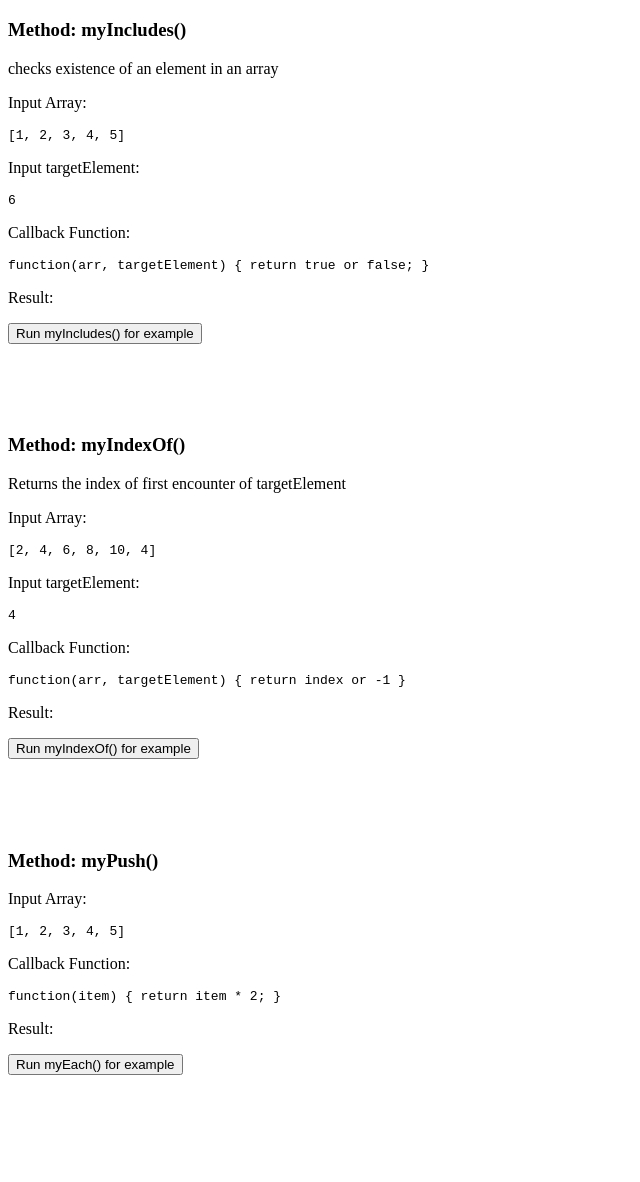
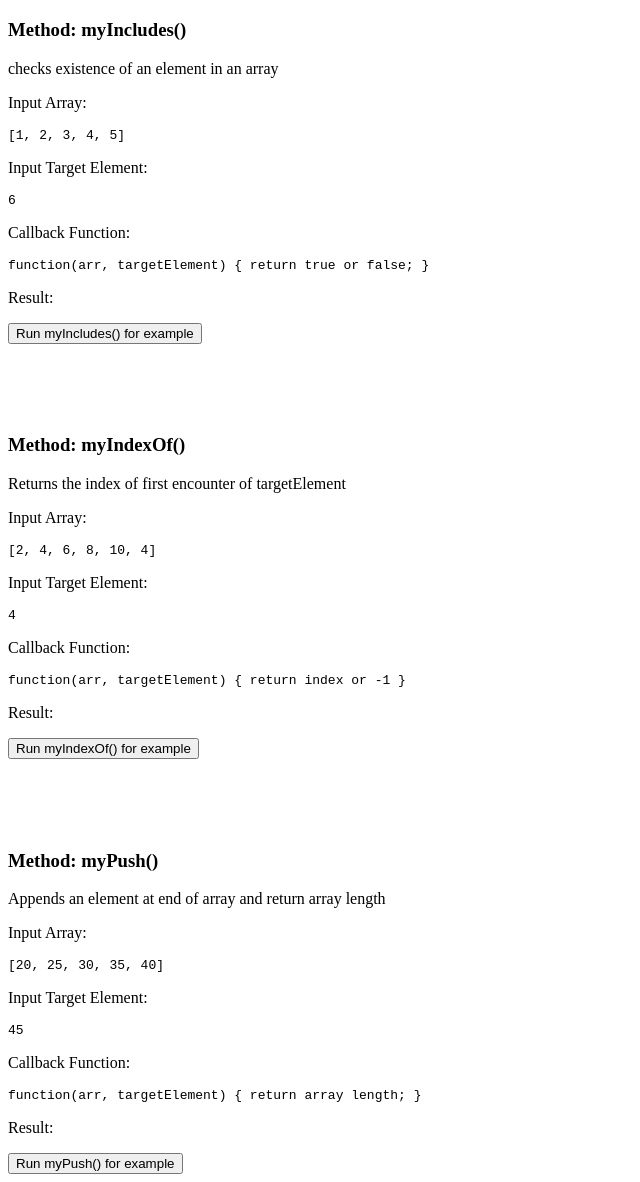
Before and after one commit to George-Sucuzhanay/JS-Methods-Web-Dev, a plain HTML site: page george.html in a window 1280 px wide. Shown: the part 61-1243 px from the top of the page, without its empty margins (0-640 px from the left). Before the commit the page ends 1144 px from the top, so only its background shows below. Drawn offline with Linux system fonts and the light colour scheme.

Commit message:
added demo of myPush functionality and resolved myPush func bug

```diff
--- a/george.html
+++ b/george.html
@@ -17,11 +17,10 @@
             <p>Input Array: </p>
             <pre id="inputArrayDisplay">[1, 2, 3, 4, 5]</pre>
 
-            <p>Input targetElement:</p>
+            <p>Input Target Element:</p>
             <pre id="inputArrayDisplay">6</pre>
 
         </div>
-
 
         <!-- Argument Div -->
         <div>
@@ -52,7 +51,7 @@
             <p>Input Array: </p>
             <pre id="inputArrayDisplay">[2, 4, 6, 8, 10, 4]</pre>
 
-            <p>Input targetElement:</p>
+            <p>Input Target Element:</p>
             <pre id="inputArrayDisplay">4</pre>
 
         </div>
@@ -78,26 +77,30 @@
 
     <div>
         <h3>Method: myPush()</h3>
+        <p>Appends an element at end of array and return array length</p>
         <!-- Input Div -->
         <div>
             <p>Input Array: </p>
-            <pre id="inputArrayDisplay">[1, 2, 3, 4, 5]</pre>
+            <pre id="inputArrayDisplay">[20, 25, 30, 35, 40]</pre>
+
+            <p>Input Target Element:</p>
+            <pre id="inputArrayDisplay">45</pre>
         </div>
 
         <!-- Argument Div -->
         <div>
             <p>Callback Function:</p>
-            <pre id="argumentDisplay">function(item) { return item * 2; }</pre>
+            <pre id="argumentDisplay">function(arr, targetElement) { return array length; }</pre>
         </div>
 
         <!-- Result Div -->
         <div>
             <p>Result:</p>
-            <pre id="resultDisplay"></pre>
+            <pre id="displayMyPush"></pre>
         </div>
 
         <!-- Button -->
-        <button id="runMethodButton">Run myEach() for example</button>
+        <button id="myPushButton">Run myPush() for example</button>
     </div>
     <script src="george.js"></script>
 </body>
--- a/george.js
+++ b/george.js
@@ -1,4 +1,4 @@
-//  myIncludes
+//  myIncludes func
 function myIncludes(arr, targetElement){
     for(const i of arr){
         if(i == targetElement){
@@ -7,14 +7,13 @@ function myIncludes(arr, targetElement){
     }
     return false;
 }
-// adding event listener to the myIncludes button
+// event listener to the myIncludes button
 document.getElementById("myIncludesButton").addEventListener("click", function () {
     let result = myIncludes([1, 2, 3, 4, 5], 6);
     document.getElementById("displayMyIncludes").textContent = result;
 });
 
-
-// myIndexOf
+// myIndexOf func
 function myIndexOf(arr, targetElement){
     for(let i = 0; i < arr.length; i++){
         if(arr[i] == targetElement){
@@ -30,8 +29,14 @@ document.getElementById("myIndexOfButton").addEventListener("click", function ()
     document.getElementById("displayMyIndexOf").textContent = result;
 });
 
-// myPush
+// myPush func
 function myPush(arr, appendElement){
-    arr[arr.length] == appendElement;
+    arr[arr.length] = appendElement;
     return arr.length;
 }
+
+// event listener for myPush func
+document.getElementById("myPushButton").addEventListener("click", function () {
+    let result = myPush([20, 25, 30, 35, 40], 45);
+    document.getElementById("displayMyPush").textContent = result;
+})
```
